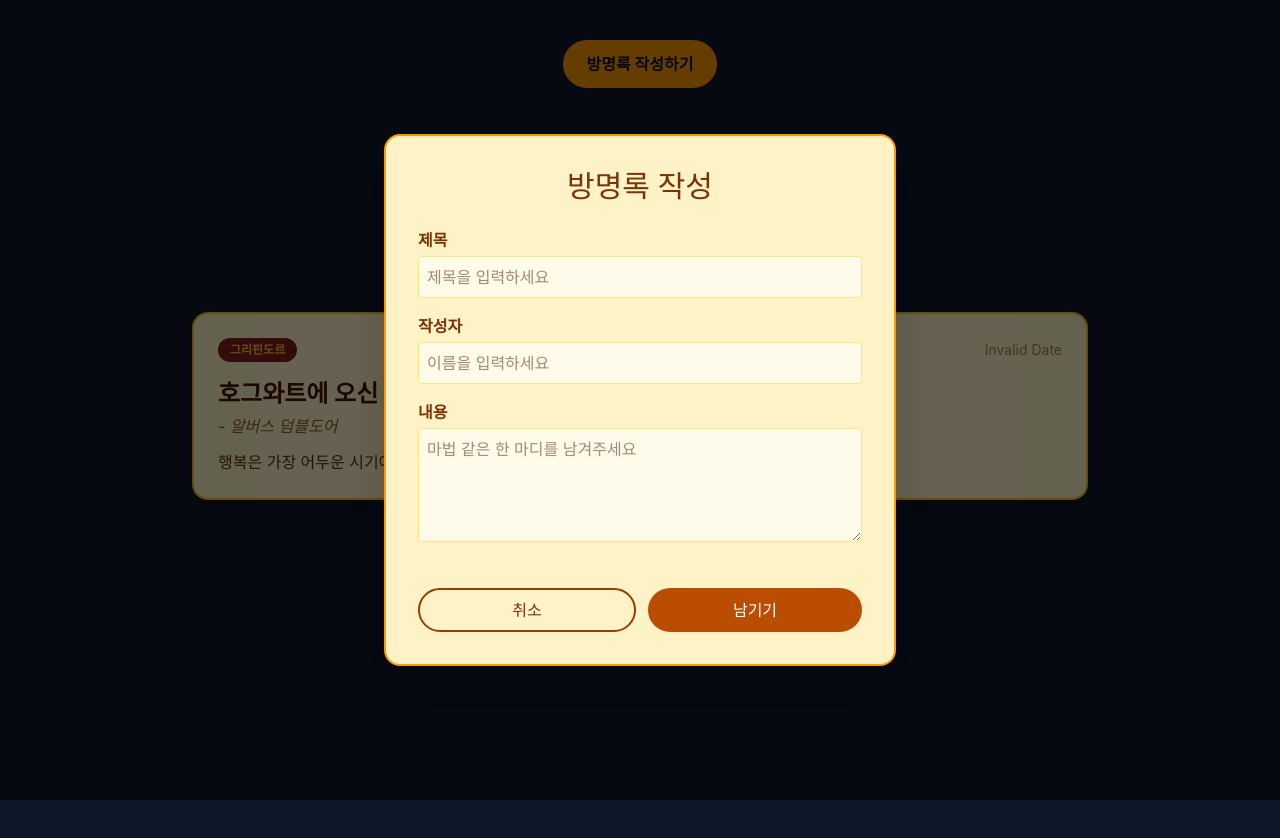
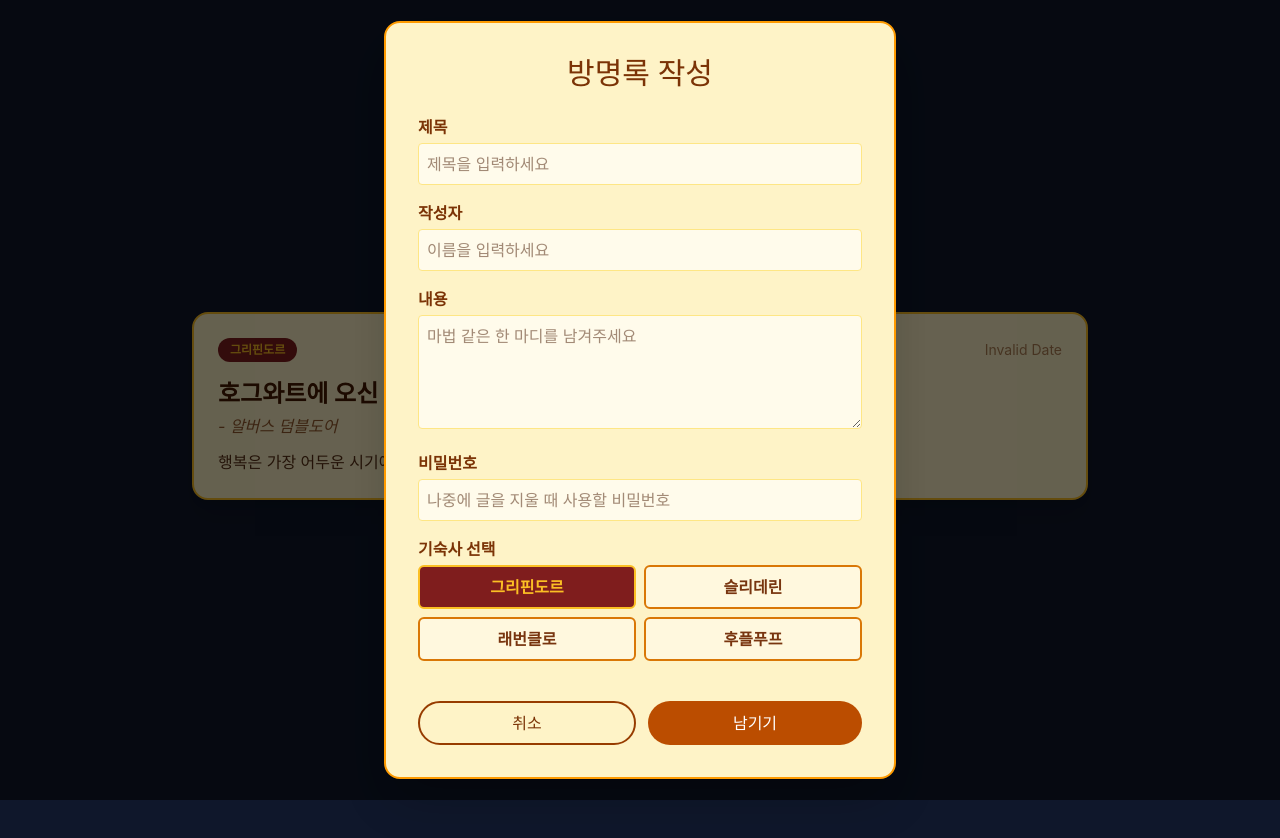
Before and after one commit to do0hetfield/toy_project_guestbook, a React (Vite) app: page / in a window 1280 px wide. Both pictures are taken after a click on the button "방명록 작성하기". Shown: the top 838 px of the page. Built offline with nearby package versions, Linux system fonts and the light colour scheme.

Commit message:
feat: 비밀번호 입력 및 기숙사 선택 기능 구현

```diff
--- a/src/app/components/GuestbookFormModal.jsx
+++ b/src/app/components/GuestbookFormModal.jsx
@@ -1,5 +1,5 @@
 import { useState } from "react";
-import { useGuestbook } from "./guestbookStore";
+import { useGuestbook, HOUSES } from "./guestbookStore";
 
 export function GuestbookFormModal({ open, onClose }) {
     const { addEntry } = useGuestbook();
@@ -7,22 +7,32 @@
     const [author, setAuthor] = useState('');
     const [content, setContent] = useState('');
 
+    const [house, setHouse] = useState('Gryffindor');
+    const [password, setPassword] = useState('');
+
     if (!open) return null;
 
     const handleSubmit = (e) => {
         e.preventDefault();
 
+        if (!title.trim() || !author.trim() || !content.trim() || !password.trim()) {
+            alert("마법의 메시지가 부족합니다. 모든 항목을 입력해주세요!");
+            return;
+        }
+
         addEntry({
             title,
             author,
             content,
-            house: 'Gryffindor',
-            password: '0000'
+            house,
+            password
         });
 
         setTitle('');
         setAuthor('');
         setContent('');
+        setPassword('');
+        setHouse('Gryffindor');
         onClose();
     };
 
@@ -64,6 +74,41 @@
                         />
                     </div>
 
+                    <div>
+                        <label className="block text-amber-900 mb-1 font-bold">비밀번호</label>
+                        <input
+                            type="password"
+                            className="w-full p-2 rounded bg-amber-50 border border-amber-200 text-amber-950 outline-none focus:border-amber-500"
+                            value={password}
+                            onChange={(e) => setPassword(e.target.value)}
+                            placeholder="나중에 글을 지울 때 사용할 비밀번호"
+                        />
+                    </div>
+
+                    <div>
+                        <label className="block text-amber-900 mb-1 font-bold">기숙사 선택</label>
+                        <div className="grid grid-cols-2 gap-2">
+                        {HOUSES.map((h) => {
+                            const active = house === h.name;
+                            return (
+                            <button
+                                type="button"
+                                key={h.name}
+                                onClick={() => setHouse(h.name)}
+                                className={`px-3 py-2 rounded-md border-2 transition-all font-bold`}
+                                style={{
+                                backgroundColor: active ? h.color : 'rgba(255,255,255,0.4)',
+                                borderColor: active ? h.accent : '#d97706',
+                                color: active ? h.accent : '#78350f',
+                                }}
+                            >
+                                {h.label}
+                            </button>
+                            );
+                        })}
+                        </div>
+                    </div>
+
                     <div className="flex gap-3 mt-6 pt-4">
                         <button
                             type="button"
```
